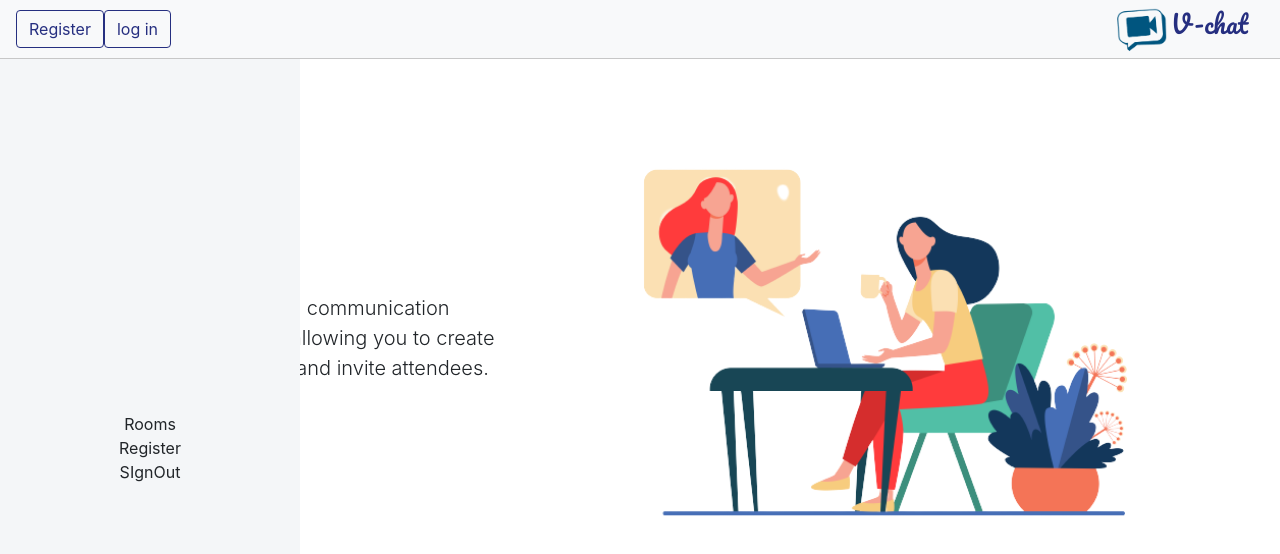
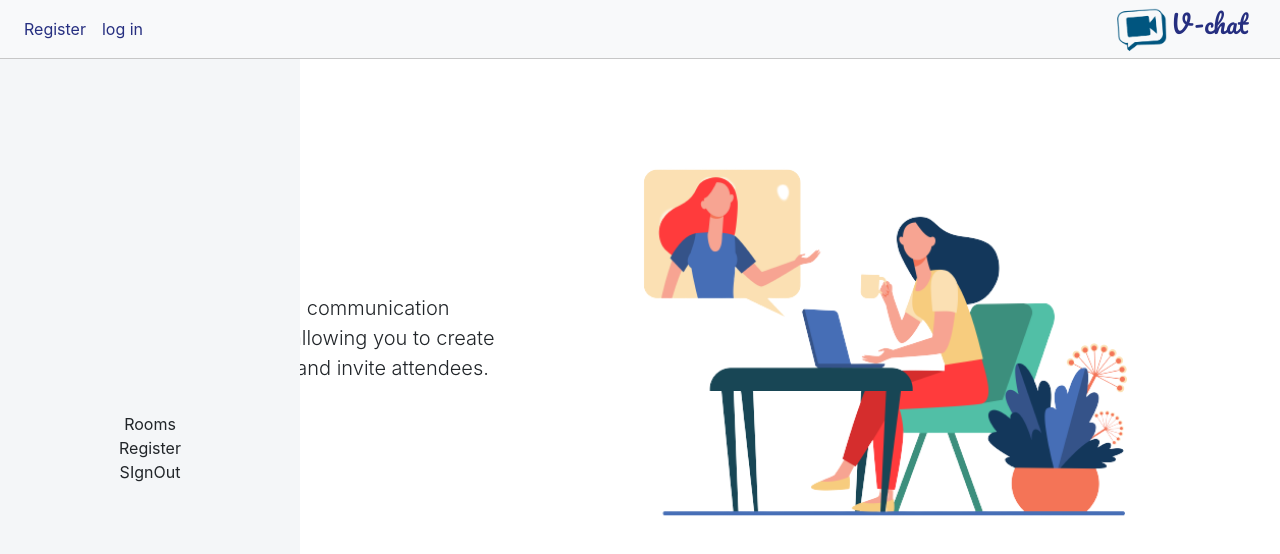
Before and after one commit to Sam-kayode/video-chat-app, a Vue app: page / in a window 1280 px wide. Shown: the top 554 px of the page. Built offline with nearby package versions, Linux system fonts and the light colour scheme; no server answers.

Commit message:
side navs padding

```diff
--- a/src/components/Navigation.vue
+++ b/src/components/Navigation.vue
@@ -2,10 +2,10 @@
   <div>
     <nav class="navbar navbar-expand navbar-light pb-0 pt-1 fixed-top bg-light">
       <div class="container-fluid mb-1">
-        <router-link class="btn btn-outline-primary" to="/rooms" v-if="user">Rooms</router-link>
-        <router-link class="btn btn-outline-primary" to="/register">Register</router-link>
-        <router-link class="btn btn-outline-primary" to="/login" v-if="!user">log in</router-link>
-        <span class="btn btn-outline-primary" @click="$emit('signout')" v-if="user">Sign out</span>
+        <router-link class="px-2" to="/rooms" v-if="user">Rooms</router-link>
+        <router-link class="px-2" to="/register">Register</router-link>
+        <router-link class="px-2" to="/login" v-if="!user">log in</router-link>
+        <span class="px-2" @click="$emit('signout')" v-if="user">Sign out</span>
 
         <div class="navbar-nav ml-auto">
           <router-link class="navbar-brand p-0" to="/"
```
